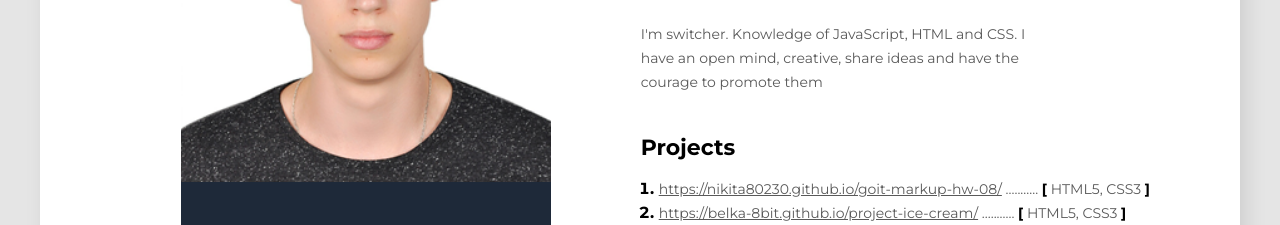
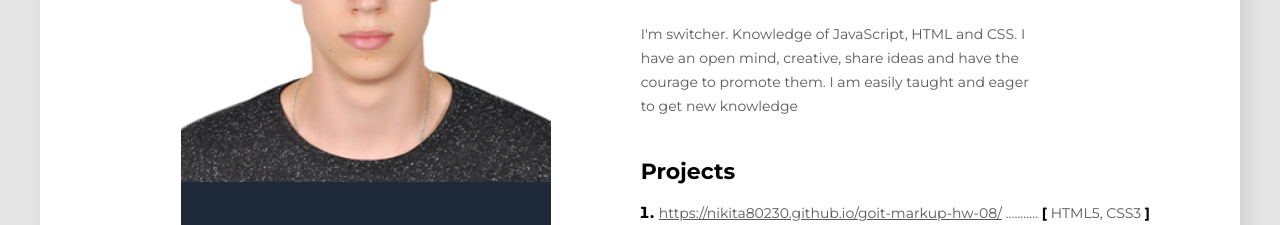
Before and after one commit to Nikita80230/cv, a plain HTML site: page index.html in a window 1280 px wide. Shown: the part 277-502 px from the top of the page. Drawn offline with Linux system fonts and the light colour scheme.

Commit message:
Update index.html

```diff
--- a/index.html
+++ b/index.html
@@ -26,7 +26,8 @@
 
                 <p class="About-me-description">I'm switcher.
                     Knowledge of JavaScript, HTML and CSS.
-                    I have an open mind, creative, share ideas and have the courage to promote them</p>
+                    I have an open mind, creative, share ideas and have the courage to promote them.
+                    I am easily taught and eager to get new knowledge</p>
             </div>
 
             <!-- My projects section -->
```
